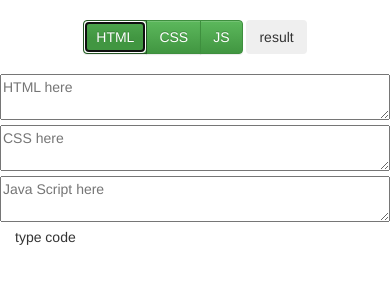
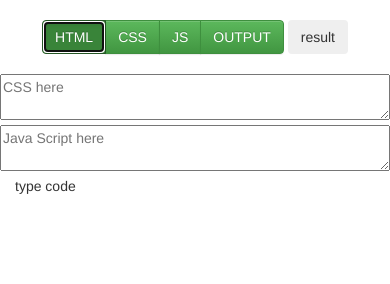
Before and after one commit to Shivakishore14/glite-ide, a plain HTML site: page index.html in a window 390 px wide. Both pictures are taken after a click on the button "HTML". Drawn offline with Linux system fonts and the light colour scheme.

Commit message:
editor selection added

```diff
--- a/css/style.css
+++ b/css/style.css
@@ -11,6 +11,6 @@ body{
 .txt{
 	width:100%;
 }
-#editor{
+.editor{
 	padding:0px;
 }
--- a/index.html
+++ b/index.html
@@ -11,24 +11,25 @@
 	<body>
 		<div id="overlay"></div>
 		<div id="above">
-			<div id="btngrp" class="btn-group" role="group">
-				<button id="html" class="btn btn-success">HTML</button>
-				<button id="css" class="btn btn-success">CSS</button>
-				<button id="js" class="btn btn-success">JS</button>
+			<div id="btngrp" class="btn-group" role="group" data-toggle="buttons-radio">
+				<button id="htmlbtn" class="btn btn-success">HTML</button>
+				<button id="cssbtn" class="btn btn-success">CSS</button>
+				<button id="jsbtn" class="btn btn-success">JS</button>
+				<button id="outputbtn" class="btn btn-success">OUTPUT</button>
 			</div>
 			<button id="result" class="btn">result</button>
 		</div>
 		<div class="row" id="outer">
-			<div id="editor" class="col-md-3 col-lg-3">
+			<div id="htmleditor" class="editor col-md-3 col-lg-3 col-sm-3">
 				<textarea class="txt" id="htmlcode" placeholder="HTML here"></textarea>
 			</div>
-			<div id="editor" class="col-md-3 col-lg-3">
+			<div id="csseditor" class="editor col-md-3 col-lg-3 col-sm-3">
 				<textarea class="txt" id="csscode" placeholder="CSS here"></textarea>
 			</div>
-			<div id="editor" class="col-md-3 col-lg-3">
+			<div id="jseditor" class="editor col-md-3 col-lg-3 col-sm-3">
 				<textarea class="txt" id="jscode" placeholder="Java Script here"></textarea>
 			</div>
-			<div id="resouter" class="col-md-3 col-lg-3">
+			<div id="resouter" class="col-md-3 col-lg-3 col-sm-3">
 				<div id="result1" >type code</div>
 			</div>
 		</div>
--- a/js/script.js
+++ b/js/script.js
@@ -1,18 +1,47 @@
-window.onload = function() {
-//	$("#inputblock").hide();
-//	var ww = $("#prog").width();
-//	$("#prog").width(ww-ww/20);
+window.onload = function(){
+var arr = [true,true,true,true];
+var editorarr = ["htmleditor","csseditor","jseditor","resouter"];
+var currentold = [4,0];
+var sizeclass = ["col-sm-","col-md-","col-lg-"];
+function resize(){
+	var i,j;
+	for(i=0;i<4;i++)
+		for(j=0;j<3;j++){
+			$("#"+editorarr[i]).removeClass(sizeclass[j]+Math.round((12/currentold[1])).toString());
+			$("#"+editorarr[i]).addClass(sizeclass[j]+Math.round((12/currentold[0])).toString());
+		}
+
 }
-$("#uploadfile , #uploadtext").on('click',function(event) {
-	$("#myfile").trigger("click");
-});
-$("#mybtn").click(function(){
-	var a = $("#myfile").val();
-	$("#status").html("Uploading...");
-	$("#myfile").upload("files/hello.py",function(success){
-		$("#status").html(a+" uploaded");
-	},$("#prog"));
-});
+function handle( i){
+	arr[i] = !arr[i];
+	if(!arr[i]) {
+		$("#"+editorarr[i]).hide();
+		currentold[1] = currentold[0];
+		currentold[0]--;
+	} else {
+		$("#"+editorarr[i]).show();
+		currentold[1] = currentold[0];
+                currentold[0]++;
+	}
+	resize();
+}
+$("#htmlbtn").on('click', function() {
+                handle(0);
+        }
+);
+$("#cssbtn").on('click',function() {
+                handle(1);
+        }
+);
+$("#jsbtn").on('click', function() {
+                handle(2);
+        }
+);
+$("#outputbtn").on('click', function() {
+                handle(3);
+        }
+);
+}
 $("#result").on('click',function(event){
 	var html = $("#htmlcode").val();
 	var css = $("#csscode").val();
```
